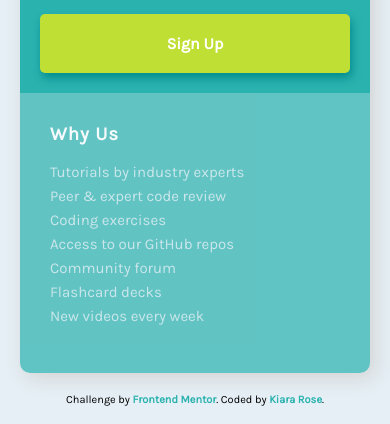
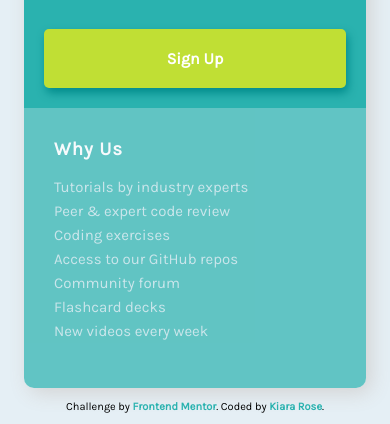
Before and after one commit to kiararose/fm-single-price-grid-component, a plain HTML site: page index.html in a window 390 px wide. Shown: the part 420-844 px from the top of the page. Drawn offline with Linux system fonts and the light colour scheme.

Commit message:
updates layout, mobile responsive and footer position

```diff
--- a/index.html
+++ b/index.html
@@ -13,6 +13,7 @@
 
     </head>
     <body>
+        <div class="content-container">
             <div class="main-container">
                 <div class="first-content">
                     <h2>Join our community</h2>
@@ -53,5 +54,8 @@
                 Coded by <a href="#">Kiara Rose</a>.
                 </p>
             </footer>
+        </div>
+
+
     </body>
 </html>
--- a/style.css
+++ b/style.css
@@ -19,6 +19,15 @@ body {
     margin: 0;
 }
 
+.content-container {
+    height: 100vh;
+    display: flex;
+    flex-direction: column;
+    align-items: center;
+    justify-content: center;
+    padding: 0 24px;
+}
+
 .main-container {
     display: -webkit-box;
     display: -ms-flexbox;
@@ -28,18 +37,12 @@ body {
         -ms-flex-direction: column;
             flex-direction: column;
     max-width: 650px;
-  margin: 150px auto;
+    margin: 0;
     font-family: "Karla", sans-serif;
     border-radius: 10px;
     overflow: hidden;
     -webkit-box-shadow: 5px 5px 20px lightgrey;
             box-shadow: 5px 5px 20px lightgrey;
-}
-
-@media (max-width: 500px) {
-  .main-container {
-    margin: 20px;
-  }
 }
 
 .main-container .first-content {
@@ -191,4 +194,9 @@ body {
     font-size: 15px;
     opacity: 80%;
 }
+
+footer {
+    position: fixed;
+    bottom: 0;
+}
 /*# sourceMappingURL=style.css.map */
```
Lines whose indentation alone changed are shown as unchanged.
